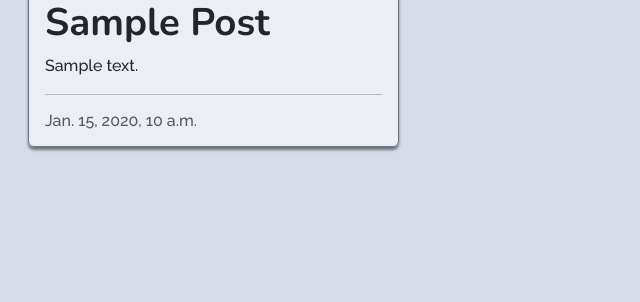
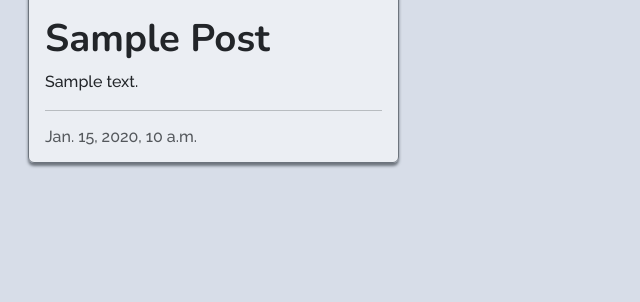
Before and after one commit to RobynSoar/dream-portal, a Django app: page / in a window 1280 px wide. Shown: the part 250-552 px from the top of the page, without its empty margins (0-640 px from the left). Run offline with Django 4.2, Linux system fonts and the light colour scheme; tables that the repository leaves empty hold one stand-in row (values such as "Sample post"); some libraries are stand-ins or nearby versions.

Commit message:
Fix card-title top margin

```diff
--- a/home/templates/home/index.html
+++ b/home/templates/home/index.html
@@ -36,7 +36,7 @@
                                 </div>
                             </div>
                             <a href="{% url 'post_detail' post.slug %}" class="post-link">
-                                <h2 class="card-title">{{ post.title }}</h2>
+                                <h2 class="card-title mt-3">{{ post.title }}</h2>
                                 <p class="card-text">{{ post.excerpt }}</p>
                             </a>
 
```
